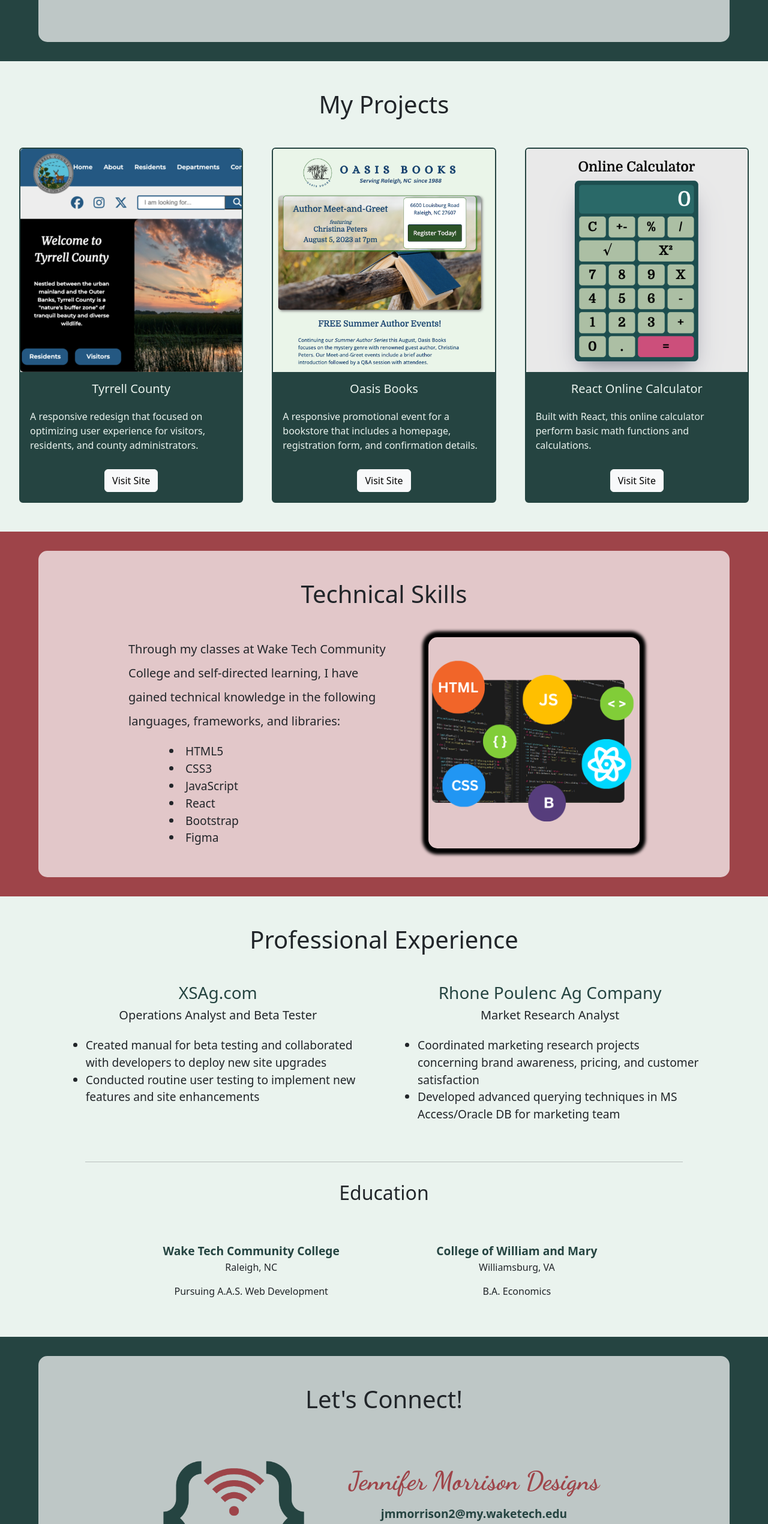
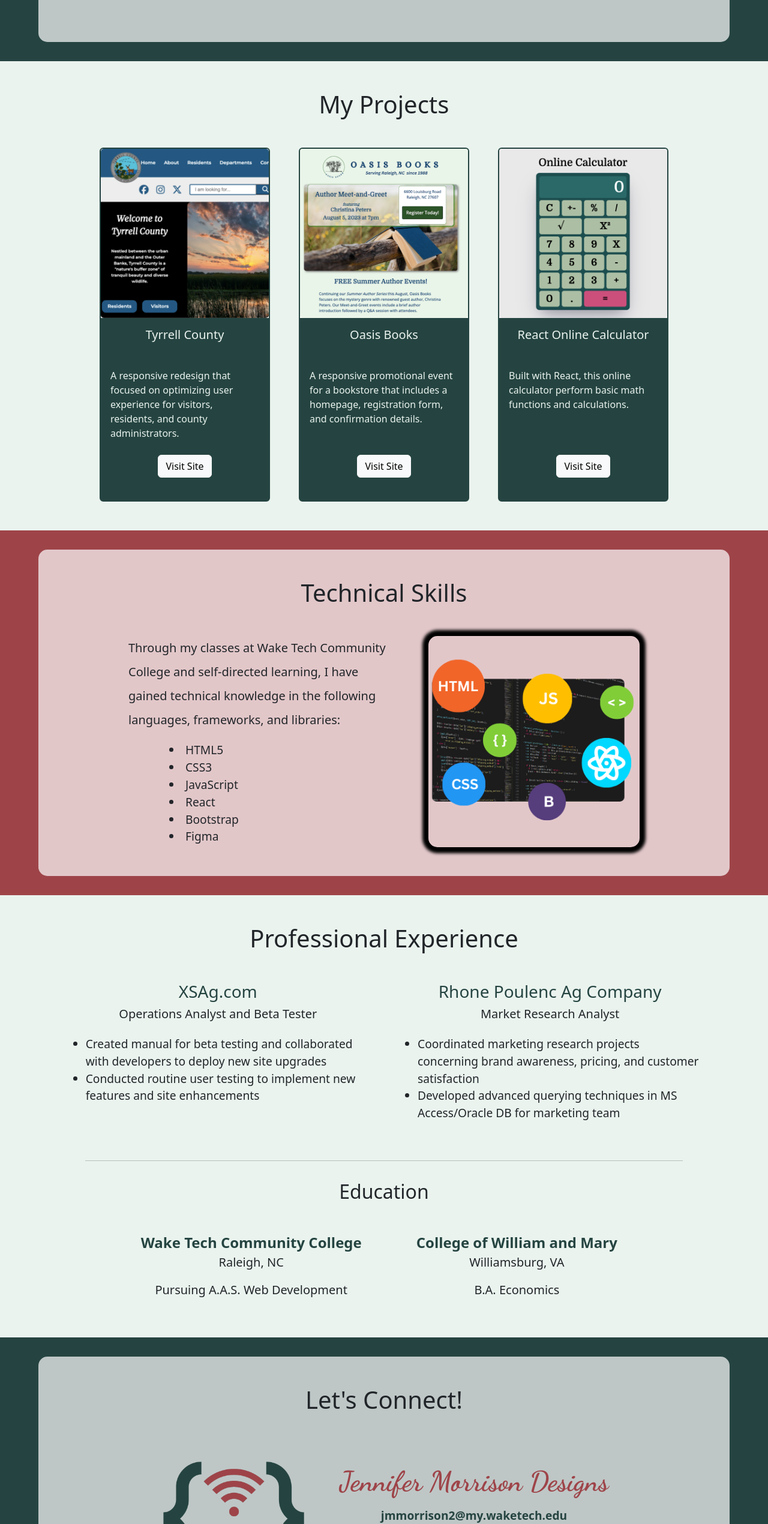
Before and after one commit to jennifer-m-morrison/JMReactPortfolio, a React (Create React App) app: page / in a window 1280 px wide. Shown: the part 1346-3886 px from the top of the page at 60% size. Built offline with nearby package versions, Linux system fonts and the light colour scheme.

Commit message:
Formatting changes on Projects, Contact, Experience pages

```diff
--- a/src/Components/Contact.css
+++ b/src/Components/Contact.css
@@ -13,7 +13,7 @@
 .contact-title {
     font-family: Dancing Script, cursive;
     color: #9e4449;
-    font-size: 2.7rem;
+    font-size: 2.9rem;
     font-weight: 800;
     text-align: center;
 }
--- a/src/Components/Contact.js
+++ b/src/Components/Contact.js
@@ -15,7 +15,7 @@
             wrapperId="connect"
             containerClassName="contact-container"
             title="Let's Connect!">
-            <Col xs={6} md={5} lg={3} >
+            <Col xs={6} md={4} lg={3} >
                 <img src={jmlogo} className="img-fluid" alt="Jennifer Morrison logo" />
             </Col>
             <Col xs={10} md={10} lg={5} className="contact-links d-flex flex-column align-items-center justify-content-center">
--- a/src/Components/Experience.css
+++ b/src/Components/Experience.css
@@ -8,12 +8,6 @@
 
 h3 {
     color: #254441;
-}
-
-.education-wrapper {
-    background-color: #254441;
-    padding: 1rem 0;
-    width: 100%;
 }
 
 .experience-container a {
--- a/src/Components/Experience.js
+++ b/src/Components/Experience.js
@@ -21,7 +21,7 @@
                 </ul>
             </Col>
             <Col xs={10} md={11} lg={5} >
-                <h3 className="experience-text mb-2">Rhone Poulenc Ag Company</h3>
+                <h3 className="experience-text">Rhone Poulenc Ag Company</h3>
                 <h5 className="experience-text mb-4">Market Research Analyst</h5>
                 <ul>
                     <li>Coordinated marketing research projects concerning brand awareness, pricing, and customer satisfaction
@@ -30,14 +30,14 @@
                 </ul>
             </Col>
             <hr className="w-75 mx-auto" />
-            <h2 className="text-center my-3">Education</h2>
-                <Col xs={11} md={5} lg={4} className="experience-text d-flex flex-column">
-                    <p><a href="https://www.waketech.edu/" target="_blank" rel="noopener noreferrer">Wake Tech Community College</a><br />Raleigh, NC</p>
+            <h2 className="text-center mb-0 mt-3">Education</h2>
+                <Col xs={11} md={5} lg={4} className="experience-text d-flex flex-column fs-5">
+                    <p><a href="https://www.waketech.edu/" target="_blank" rel="noopener noreferrer" class="fs-4">Wake Tech Community College</a><br />Raleigh, NC</p>
                     <p>Pursuing A.A.S. Web Development</p>
                 </Col>
-                <Col xs={11} md={5} lg={4} className="experience-text d-flex flex-column">
+                <Col xs={11} md={5} lg={4} className="experience-text d-flex flex-column fs-5">
                     <p><a href="https://www.wm.edu"
-                        target="_blank" rel="noopener noreferrer">College of William and Mary</a> <br />Williamsburg, VA</p>
+                        target="_blank" rel="noopener noreferrer" class="fs-4">College of William and Mary</a> <br />Williamsburg, VA</p>
                     <p>B.A. Economics</p>
                 </Col>
 
--- a/src/Components/Projects.css
+++ b/src/Components/Projects.css
@@ -1,6 +1,6 @@
 .projects-wrapper {
     background-color: #EAF3EE;
-    padding: 0 2em;
+    padding: 0;
 
 }
 
--- a/src/Components/Projects.js
+++ b/src/Components/Projects.js
@@ -14,7 +14,7 @@
             wrapperId="projects"
             containerClassName="projects-container"
             title="My Projects">
-            <Col xs={10} md={6} lg={4} className="cardCol">
+            <Col xs={10} md={6} lg={3} className="cardCol">
                 <Card className="card-container">
                     <Card.Img src={tyrellPic} />
                     <Card.Body className="card-body">
@@ -28,7 +28,7 @@
                     </Card.Body>
                 </Card>
             </Col>
-            <Col xs={10} md={6} lg={4} className="cardCol">
+            <Col xs={10} md={6} lg={3} className="cardCol">
                 <Card className="card-container">
                     <Card.Img src={oasisPic} />
                     <Card.Body className="card-body">
@@ -41,7 +41,7 @@
                     </Card.Body>
                 </Card>
             </Col>
-            <Col xs={10} md={6} lg={4} className="cardCol">
+            <Col xs={10} md={6} lg={3} className="cardCol">
                 <Card className="card-container">
                     <Card.Img src={reactCalculator} />
                     <Card.Body className="card-body">
--- a/src/Components/SectionContainer.js
+++ b/src/Components/SectionContainer.js
@@ -15,7 +15,6 @@
             <Row className="d-flex justify-content-center align-content-center g-5">
             {children}
             </Row>
-
         </Container>
         </div>
     );
```
